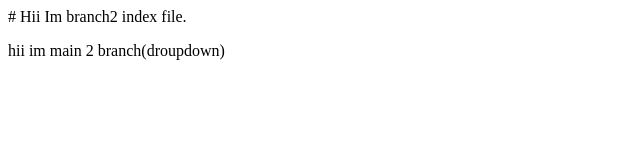
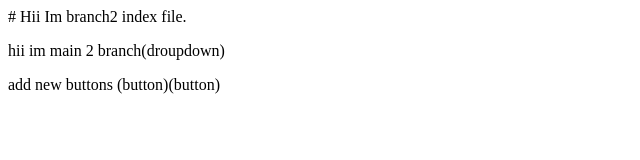
Before and after one commit to rao-ankit-9001/localRepo2, a plain HTML site: page index.html in a window 1280 px wide. Shown: the whole page, without its empty margins (0-640 px from the left). Drawn offline with Linux system fonts and the light colour scheme.

Commit message:
add 2 new buttons

```diff
--- a/index.html
+++ b/index.html
@@ -1,2 +1,4 @@
 # Hii Im branch2 index file.
 <p>hii im main 2 branch(droupdown)</p>
+
+<p>add new buttons (button)(button)</p>
```
